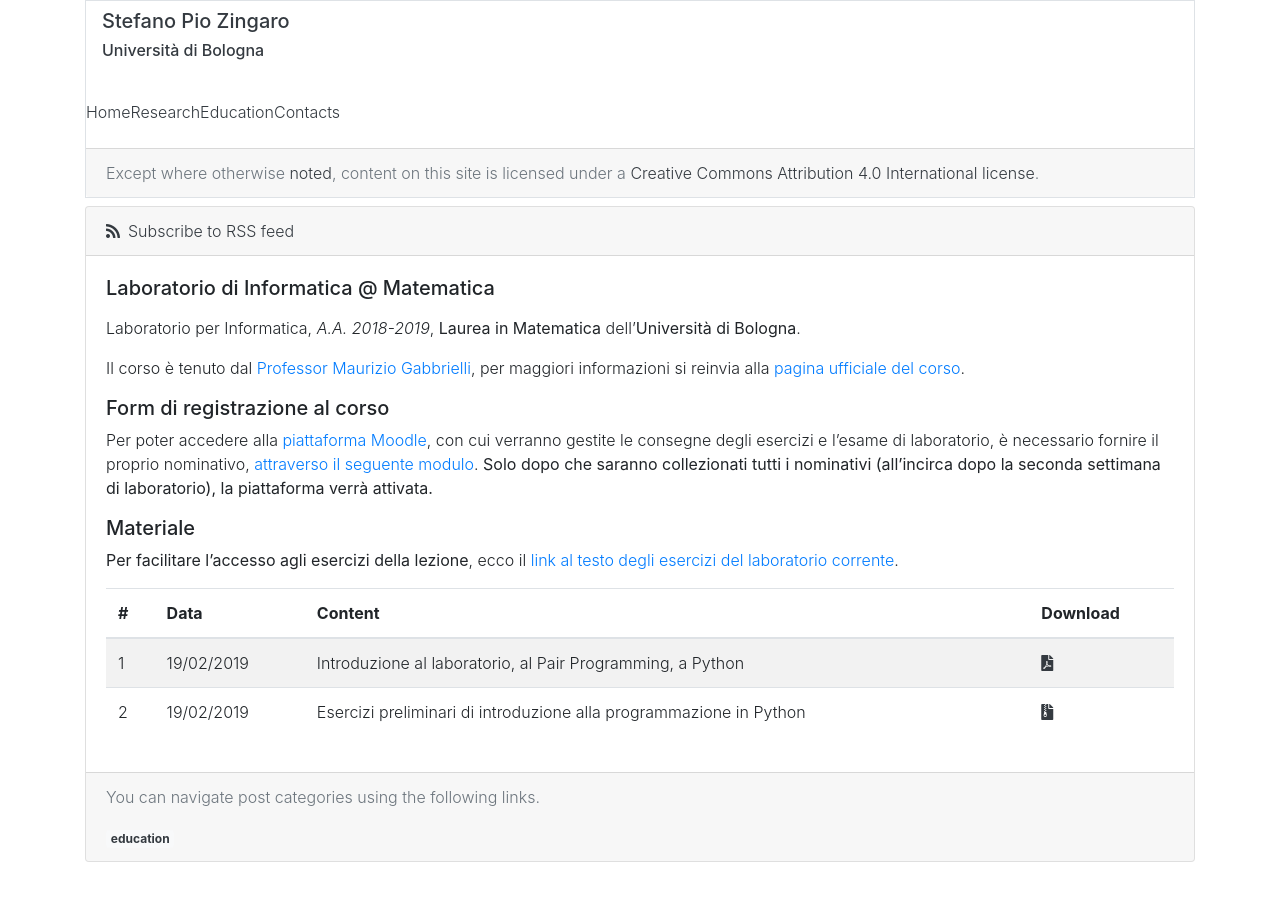
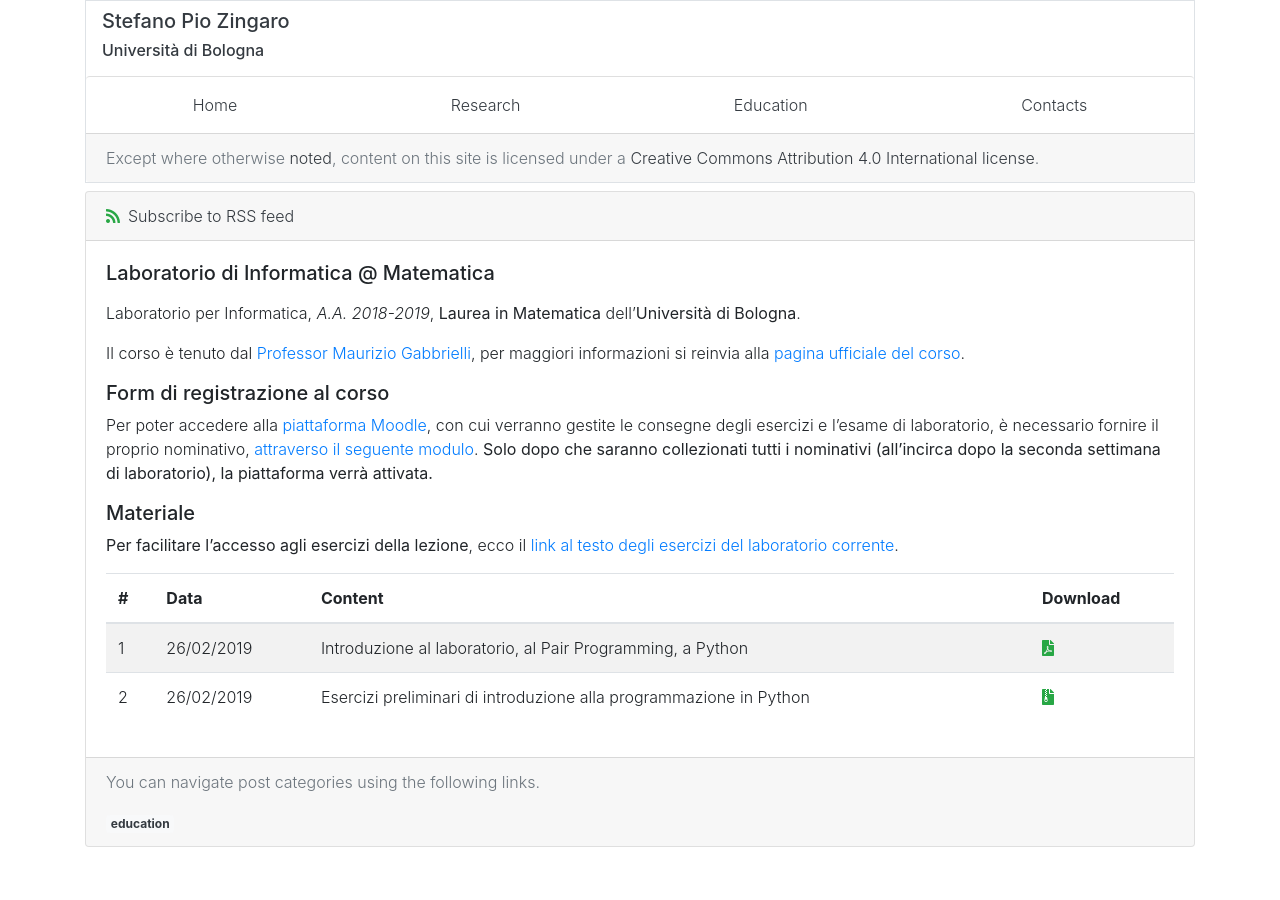
Before and after one commit to saltgz/saltgz.github.io, a Jekyll site: the page built from _posts/2019-02-20-info-mat.md, in a window 1280 px wide. Built offline with Jekyll 4.4.1, drawn with Linux system fonts in a browser that asks for light colours; nearby versions of some CDN libraries.

Commit message:
post update and navigation button removed

```diff
--- a/_includes/navbar.html
+++ b/_includes/navbar.html
@@ -25,8 +25,8 @@
   class="collapse position-relative"
   id="navbarToggleExternalContent"
 >!-->
-  <div class="card border-0">
-    <ul class="navbar-nav my-3 d-flex flex-row justify-content">
+  <div class="card border-left-0 border-right-0 border-bottom-0 border-top-1">
+    <ul class="navbar-nav my-2 d-flex flex-row justify-content-around">
       {%- for item in site.data.nav.items -%}
       <li class="nav-item">
         <a class="nav-link" href="{{ item.url | relative_url | prepend: site.baseurl }}">
--- a/_posts/2019-02-17-info-mat.md
+++ b/_posts/2019-02-20-info-mat.md
@@ -27,5 +27,5 @@ laboratorio), la piattaforma verrà attivata.**
 
 | # | Data | Content | Download |
 |---|------|-----------|-----------------|--------------------|
-|1|19/02/2019|Introduzione al laboratorio, al Pair Programming, a Python|[<i class="fas fa-file-pdf" aria-hidden="true"></i>]({{ "/assets/teaching/slides/python/001_Introduzioni.pdf" | prepend: site.baseurl }})|
-|2|19/02/2019|Esercizi preliminari di introduzione alla programmazione in Python|[<i class="fas fa-file-archive" aria-hidden="true"></i>]({{ "/assets/teaching/esercizi/python/001_Preliminari.zip" | prepend: site.baseurl }})|
+|1|26/02/2019|Introduzione al laboratorio, al Pair Programming, a Python|[<i class="fas fa-file-pdf" aria-hidden="true" title="PDF"></i>]({{ "/assets/teaching/slides/python/001_Introduzioni.pdf" | prepend: site.baseurl }})|
+|2|26/02/2019|Esercizi preliminari di introduzione alla programmazione in Python|[<i class="fas fa-file-archive" aria-hidden="true" title="ZIP"></i>]({{ "/assets/teaching/esercizi/python/001_Preliminari.zip" | prepend: site.baseurl }})|
--- a/assets/js/minimal-bootstrap.js
+++ b/assets/js/minimal-bootstrap.js
@@ -2,7 +2,7 @@ $(function() {
   $("p").addClass("text-body");
   $("header").find("a").addClass("text-dark");
   $("main").find("a").addClass("text-primary");
-  $("i").addClass("text-dark");
+  $("i").addClass("text-success");
   $("table").addClass("table table-striped text-left");
   $("a").click(function() {
     var a = new RegExp("/" + window.location.host + "/");
```
